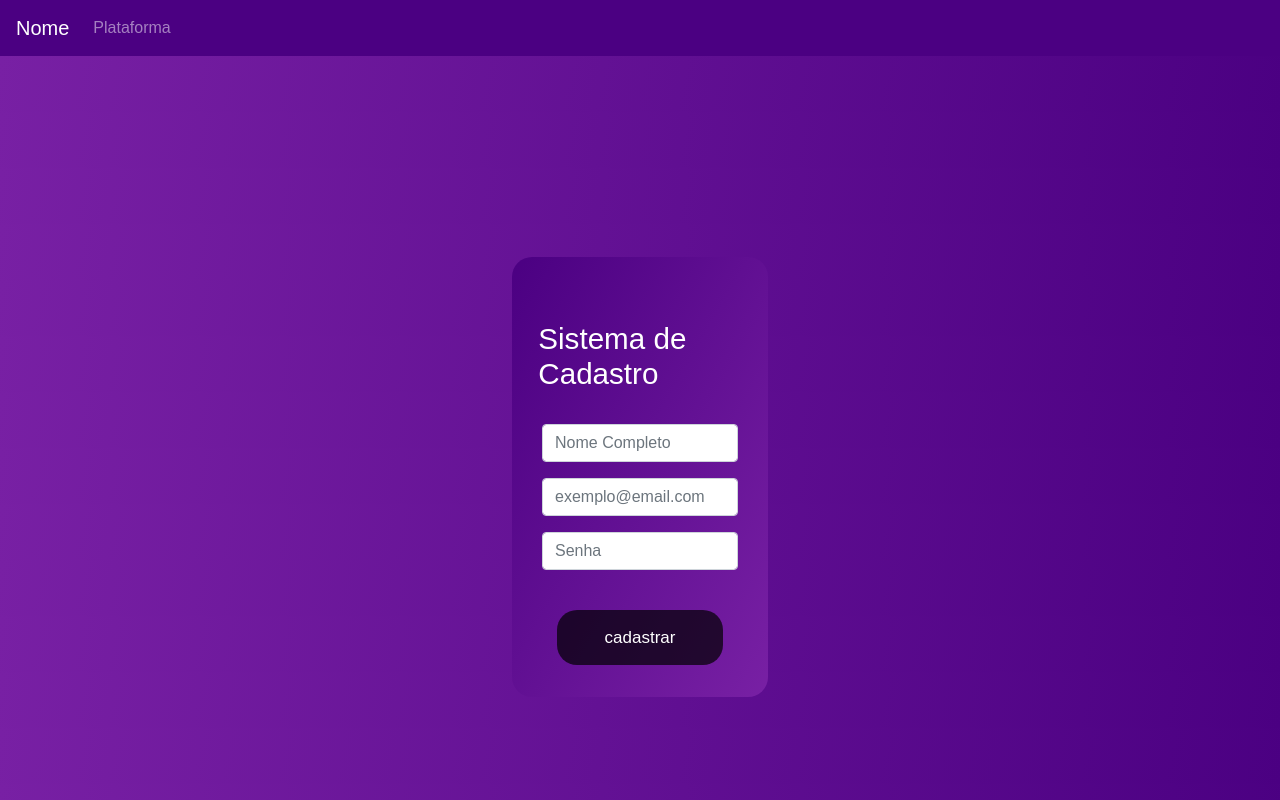
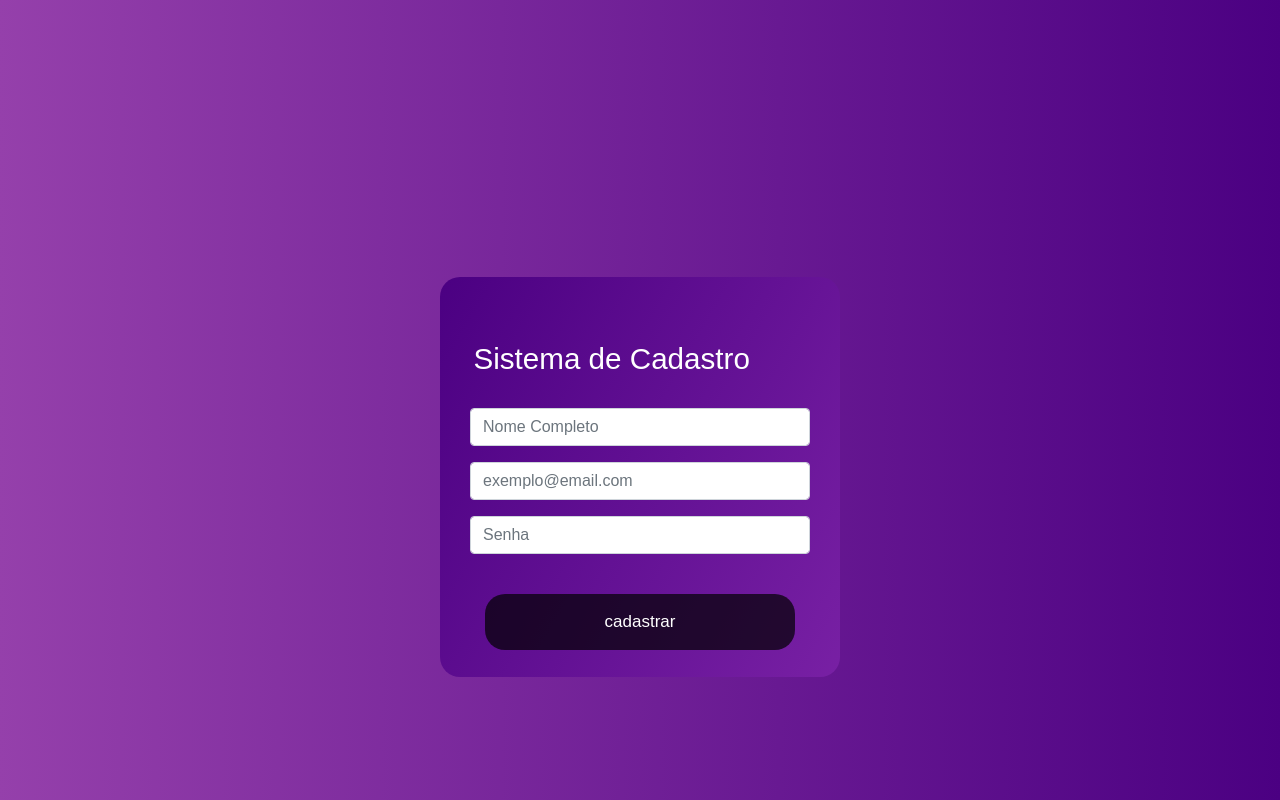
Before and after one commit to brunabrits/TCC_CS, a PHP site: page /Cadastro/telaCadastro.php in a window 1280 px wide. Run offline with PHP 8.4, Linux system fonts and the light colour scheme.

Commit message:
exclusão menu no cadastro

```diff
--- a/Cadastro/css/style.css
+++ b/Cadastro/css/style.css
@@ -1,6 +1,6 @@
  body{
     font-family: 'Poppins', sans-serif;
-    background-image: linear-gradient(100deg, rgb(120, 32, 164 ), rgb(75,0,130));
+    background-image: linear-gradient(100deg, rgb( 149, 64, 171  ), rgb(75,0,130));
 }
 
  .container{
@@ -10,8 +10,8 @@
     left: 50%;
     transform: translate(-50%, -50%);
     padding-top: 40px; /*3%*/
-    width:20% ;
-    height:55% ;
+    width:400px ;/*65%*/
+    height:400px ;
     border-radius: 20px;
     color: white;
     margin-top: 6%;
--- a/Cadastro/telaCadastro.php
+++ b/Cadastro/telaCadastro.php
@@ -11,21 +11,7 @@
 </head>
 <body>
 <header></header>
-    <nav class="navbar navbar-expand-lg navbar-dark" id="nav" style=" background-color: rgb(75,0,130)">
-      <a class="navbar-brand" href="">Nome</a>
-      <button class="navbar-toggler" type="button" data-toggle="collapse" data-target="#navbarNavDropdown" aria-controls="navbarNavDropdown" aria-expanded="false" aria-label="Alterna navegação">
-        <span class="navbar-toggler-icon"></span>
-      </button>
-
-      <div class="collapse navbar-collapse" id="navbarNavDropdown">
-        <ul class="navbar-nav">
-          <li class="nav-item ">
-            <a class="nav-link" href="../../TCC_CS/index.php">Plataforma</a>
-          </li>
-
-        </ul>
-       </div>
-      </div>
+    <nav class="navbar navbar-expand-lg navbar-dark">
     </nav>
 <div class="container">
 	<br>
```
